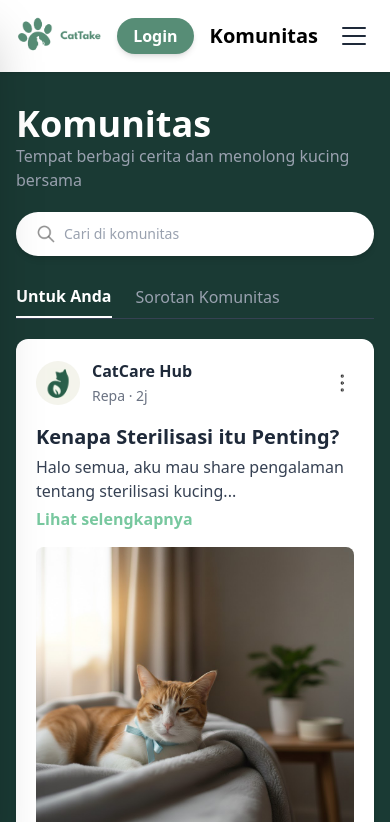
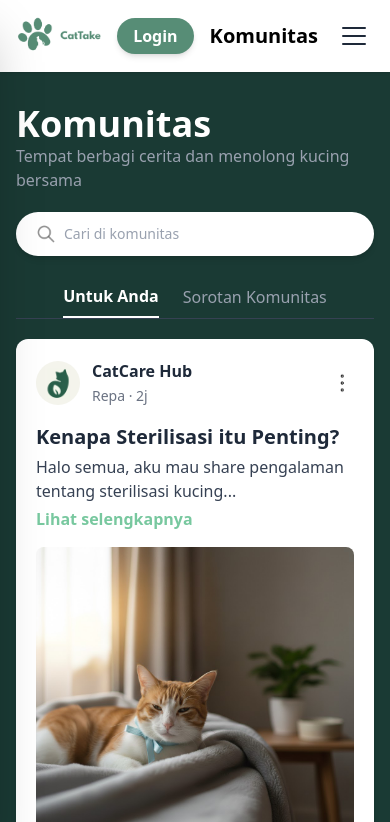
Before and after one commit to zicofarry/CatTake, a Vue app: page /komunitas in a window 390 px wide. Shown: the top 822 px of the page. Built offline with nearby package versions, Linux system fonts and the light colour scheme.

Commit message:
Update CommunityPage.vue
mobile responsive nya di tengah

```diff
--- a/src/pages/CommunityPage.vue
+++ b/src/pages/CommunityPage.vue
@@ -9,7 +9,7 @@
         </p>
       </div>
 
-      <!-- Search Bar (Mobile) -->
+      <!-- Search bar (mobile) -->
       <div class="search-bar-mobile md:hidden mb-5">
         <div class="bg-white rounded-full p-3 shadow-md flex items-center gap-2">
           <img
@@ -26,15 +26,15 @@
         </div>
       </div>
 
-      <!-- Tab Navigasi (Mobile) -->
-      <div class="flex md:hidden gap-6 border-b border-gray-700 mb-5">
+      <!-- Tabs (mobile) -->
+      <div class="flex md:hidden justify-center gap-6 border-b border-gray-700 mb-5">
         <button
           @click="activeTab = 'untukAnda'"
           :class="[
             'py-2',
             activeTab === 'untukAnda'
               ? 'border-b-2 border-white font-semibold'
-              : 'text-gray-400',
+              : 'text-gray-400'
           ]"
         >
           Untuk Anda
@@ -45,16 +45,16 @@
             'py-2',
             activeTab === 'sorotan'
               ? 'border-b-2 border-white font-semibold'
-              : 'text-gray-400',
+              : 'text-gray-400'
           ]"
         >
           Sorotan Komunitas
         </button>
       </div>
 
-      <!-- Konten Utama -->
+      <!-- Main content -->
       <div class="flex flex-col gap-8 md:flex-row md:gap-8">
-        <!-- Postingan (Untuk Anda) -->
+        <!-- Untuk Anda -->
         <div
           class="main-content flex-auto md:w-2/3 md:block"
           :class="activeTab === 'untukAnda' ? 'block' : 'hidden'"
@@ -73,7 +73,7 @@
           class="flex-col gap-6 md:w-1/3 md:flex"
           :class="activeTab === 'sorotan' ? 'flex' : 'hidden'"
         >
-          <!-- Search Bar (Desktop) -->
+          <!-- Search bar (desktop) -->
           <div class="search-bar-desktop hidden md:flex">
             <div
               class="bg-white rounded-full p-3 shadow-md flex items-center gap-2 w-full"
@@ -94,15 +94,18 @@
 
           <!-- Event Mendatang -->
           <section class="bg-white text-gray-800 rounded-xl p-5 shadow-lg">
-                <h3 class="text-lg font-semibold mb-4 text-gray-900">Event Mendatang</h3>
-                <div class="flex items-center gap-3 mb-4">
-                    <img src="../assets/img/calendar.png" alt="Kalender" class="w-8 h-8 object-contain" />
-                    <div>
+            <h3 class="text-lg font-semibold mb-4 text-gray-900">Event Mendatang</h3>
+            <div class="flex items-center gap-3 mb-4">
+              <img
+                src="../assets/img/calendar.png"
+                alt="Kalender"
+                class="w-8 h-8 object-contain"
+              />
+              <div>
                 <strong class="block text-base">Sterilisasi Gratis</strong>
-                <span class="text-sm text-gray-900">15 Oktober 2025</span>
+                <span class="text-sm text-gray-600">15 Oktober 2025</span>
               </div>
             </div>
-
             <div class="flex items-center gap-3 mb-4">
               <img
                 src="../assets/img/time.png"
@@ -113,7 +116,6 @@
                 <strong class="block text-base">Pukul 09:00 WIB</strong>
               </div>
             </div>
-
             <div class="flex items-center gap-3 mb-4">
               <img
                 src="../assets/img/location.png"
@@ -128,9 +130,7 @@
 
           <!-- Sobat Paws Teraktif -->
           <section class="bg-white text-gray-800 rounded-xl p-5 shadow-lg">
-            <h3 class="text-lg font-semibold mb-4 text-gray-900">
-              Sobat Paws Teraktif
-            </h3>
+            <h3 class="text-lg font-semibold mb-4 text-gray-900">Sobat Paws Teraktif</h3>
             <div
               v-for="member in activeMembers"
               :key="member.name"
@@ -147,9 +147,7 @@
 
           <!-- Postingan Populer -->
           <section class="bg-white text-gray-800 rounded-xl p-5 shadow-lg">
-            <h3 class="text-lg font-semibold mb-4 text-gray-900">
-              Postingan Populer
-            </h3>
+            <h3 class="text-lg font-semibold mb-4 text-gray-900">Postingan Populer</h3>
             <div
               v-for="popular in popularPosts"
               :key="popular.title"
@@ -167,7 +165,6 @@
           <!-- Fakta Kucing -->
           <section class="bg-white text-gray-800 rounded-xl p-5 shadow-lg">
             <h3 class="text-lg font-semibold mb-4 text-gray-900">Fakta Kucing</h3>
-
             <div class="flex items-center gap-3">
               <img
                 :src="catFact.image"
@@ -176,7 +173,6 @@
               />
               <p class="text-sm">{{ catFact.fact }}</p>
             </div>
-
             <div class="text-right mt-4">
               <router-link
                 to="/fakta"
@@ -234,5 +230,5 @@ const filteredPosts = computed(() => {
 </script>
 
 <style scoped>
-/* Kosongkan, styling menggunakan Tailwind */
+/* Styling menggunakan Tailwind */
 </style>
```
